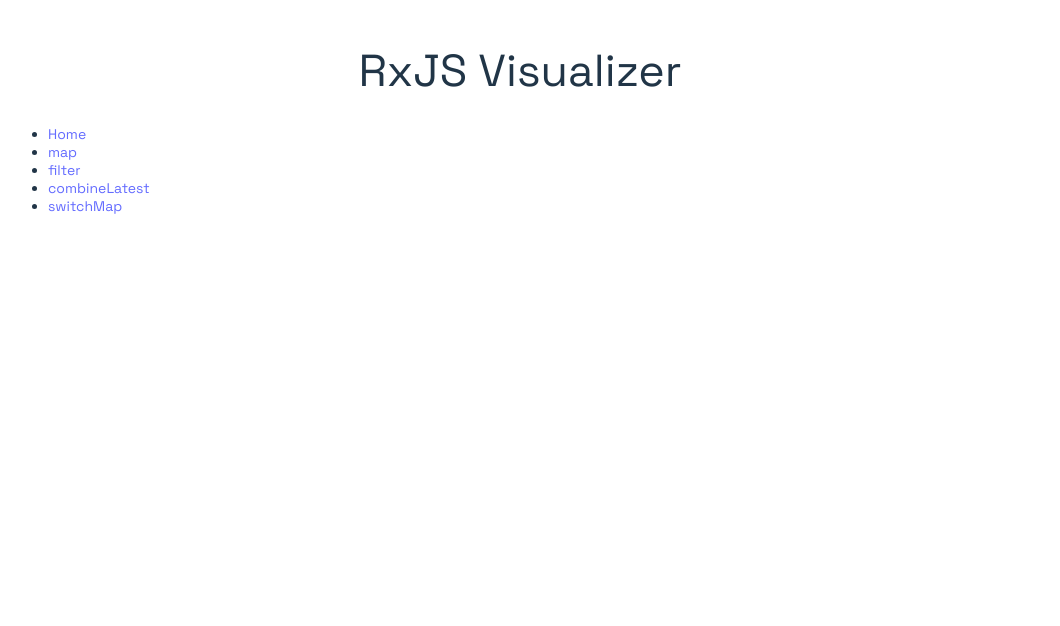
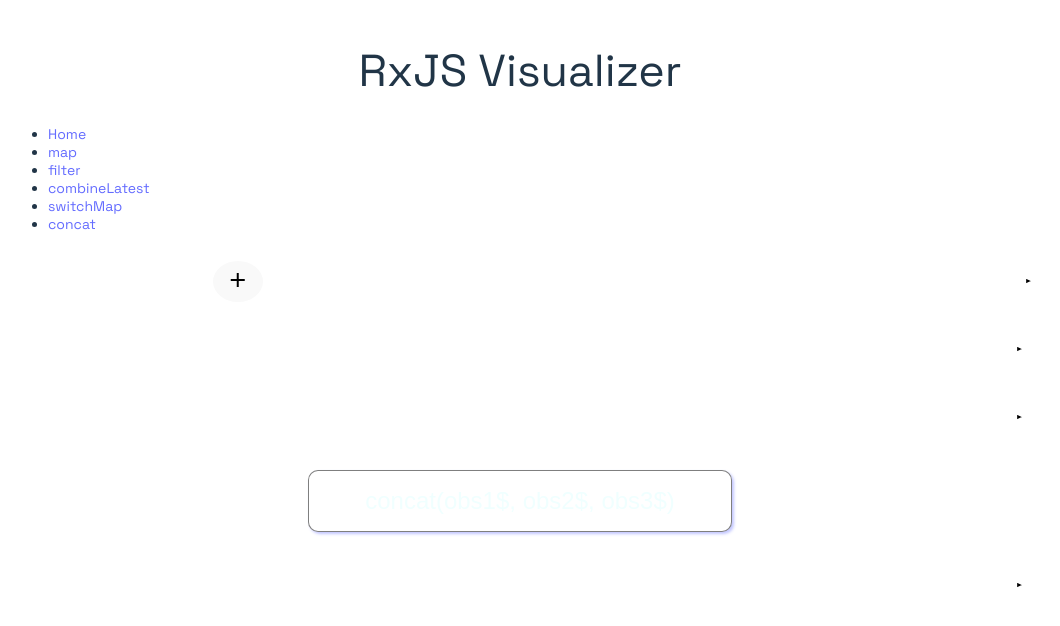
Before and after one commit to seancampbell3161/rxjs-visualizer, a React (Vite) app: page /concat in a window 1280 px wide. Shown: the top 626 px of the page, without its empty margins (120-1180 px from the left). Built offline with nearby package versions, Linux system fonts and the light colour scheme; a web font is replaced by a local one.

Commit message:
add concat

```diff
--- a/src/App.tsx
+++ b/src/App.tsx
@@ -5,6 +5,7 @@
 import Filter from './components/operators/Filter'
 import CombineLatest from './components/operators/CombineLatest'
 import SwitchMap from './components/operators/SwitchMap'
+import Concat from './components/operators/Concat'
 
 function App() {
 
@@ -20,6 +21,7 @@
             <li><Link to="/filter">filter</Link></li>
             <li><Link to="/combineLatest">combineLatest</Link></li>
             <li><Link to="/switchMap">switchMap</Link></li>
+            <li><Link to="/concat">concat</Link></li>
           </ul>
         </nav>
         <Routes>
@@ -27,6 +29,7 @@
           <Route path="filter" element={<Filter />} />
           <Route path='combineLatest' element={<CombineLatest />} />
           <Route path='switchMap' element={<SwitchMap />} />
+          <Route path='concat' element={<Concat />} />
         </Routes>
       </div>
     </>
--- /dev/null
+++ b/src/components/operators/Concat.tsx
@@ -0,0 +1,67 @@
+import { useEffect, useState } from "react";
+import Stream from "../Stream";
+import OperatorLabel from "../OperatorLabel";
+
+export default function Concat() {
+
+    const [marble1Input, setMarble1Input] = useState('');
+    const [marble2Input, setMarble2Input] = useState('');
+    const [marble3Input, setMarble3Input] = useState('');
+    const [marbleOutput, setMarbleOutput] = useState('');
+    const [index, setIndex] = useState(0);
+    const [isDisabled, setIsDisabled] = useState(false);
+
+    const alpha = 'abcdefghijklmnopqrstuvwxyz';
+
+    useEffect(() => {
+        if (marble1Input) {
+            setTimeout(() => {
+                setMarble2Input(alpha[index]);
+                setMarbleOutput(alpha[index]);
+                setIndex(i => i + 1);
+            }, 2100);
+        }
+    }, [marble1Input]);
+
+    useEffect(() => {
+        if (marble2Input) {
+            setTimeout(() => {
+                setMarble3Input(alpha[index]);
+                setMarbleOutput(alpha[index]);
+                setIndex(i => i + 1);
+            }, 2100);
+        }
+    }, [marble2Input]);
+
+    useEffect(() => {
+        if (marble3Input) {
+            setTimeout(() => setIsDisabled(false), 2100);
+        }
+    }, [marble3Input])
+
+    const handleAdd1 = () => {
+        setMarble1Input(alpha[index]);
+        setMarbleOutput(alpha[index]);
+        setIndex(i => i + 1);
+        setIsDisabled(true);
+    }
+
+    return (
+        <>
+            <div className="marble-container">
+                <button className="add-button" onClick={handleAdd1} disabled={isDisabled}><span className="material-symbols-outlined">add</span></button>
+                <Stream marbleColor="rgb(255, 105, 70)" marbleValue={marble1Input.toString()} />
+            </div>
+            <div className="marble-container extra-margin">
+                <Stream marbleColor="rgb(70, 105, 255)" marbleValue={marble2Input} />
+            </div>
+            <div className="marble-container extra-margin">
+                <Stream marbleColor="rgb(105, 70, 255)" marbleValue={marble3Input} />
+            </div>
+            <OperatorLabel expression={'concat(obs1$, obs2$, obs3$)'} />
+            <div className="marble-container extra-margin">
+                <Stream marbleColor="rgb(105, 255, 70)" marbleValue={marbleOutput.toString()} />
+            </div>
+        </>
+    )
+}
```
